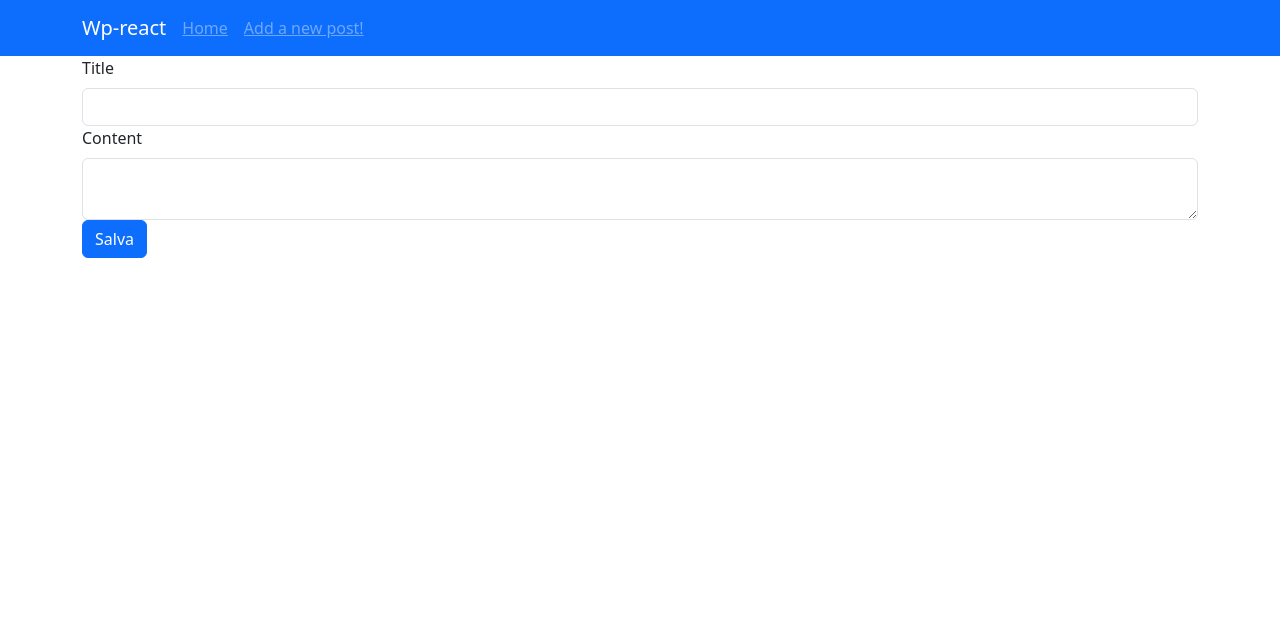
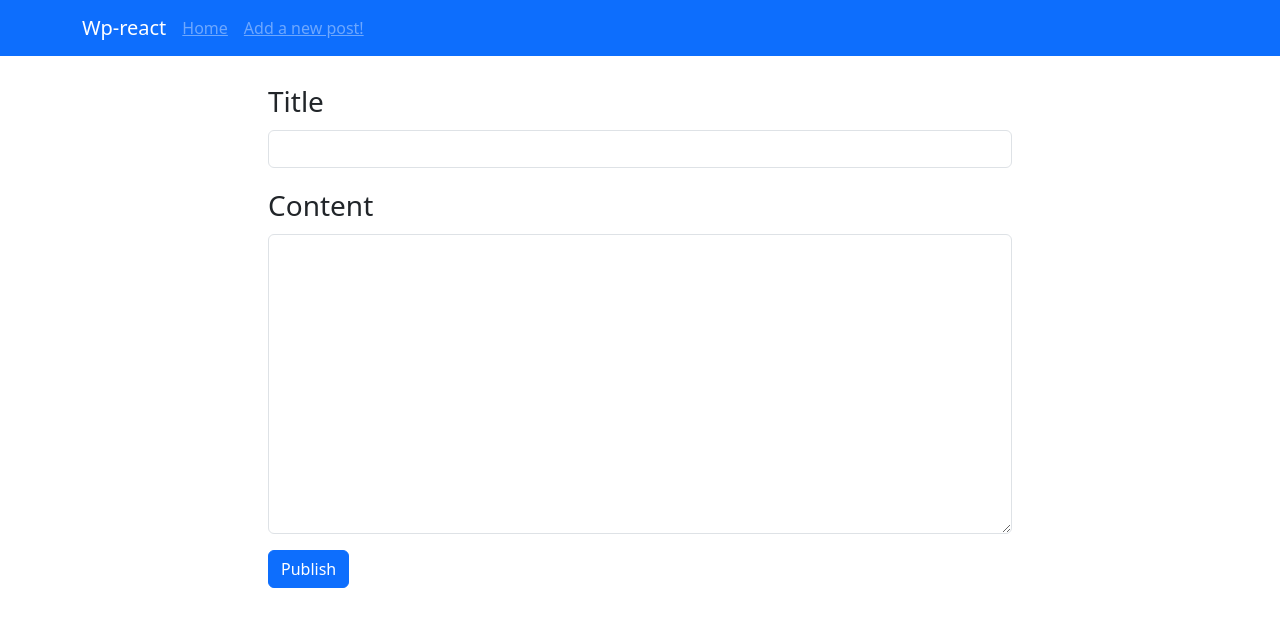
Before and after one commit to dama-p/BE-S3-L4, a React (Create React App) app: page /form in a window 1280 px wide. Shown: the top 626 px of the page. Built offline with nearby package versions, Linux system fonts and the light colour scheme; the HTML template or start-up script is replaced by a standard one.

Commit message:
Some more styling

```diff
--- a/src/components/EditForm.jsx
+++ b/src/components/EditForm.jsx
@@ -73,19 +73,19 @@ const EditForm = () => {
   return (
     post && (
       <>
-        <Container>
+        <Container style={{ maxWidth: '60%' }} className="mt-4">
 
 
-            <Form.Group controlId="formTitle">
-              <Form.Label>Title</Form.Label>
+            <Form.Group controlId="formTitle" className="mb-3">
+            <Form.Label className="fs-3">Title</Form.Label>
               <Form.Control type="text" value={newTitle} onChange={(e) => setNewTitle(e.target.value)} />
             </Form.Group>
-            <Form.Group controlId="formContent">
-              <Form.Label>Content</Form.Label>
+            <Form.Group controlId="formContent" className="mb-3">
+            <Form.Label className="fs-3">Content</Form.Label>
               <Form.Control as="textarea" defaultValue={newContent} onChange={(e) => setNewContent(e.target.value)} />
             </Form.Group>
 
-            <Button variant="primary" onClick={handleSave}>
+            <Button variant="primary" onClick={handleSave} className="me-2">
               Salva
             </Button>
             <Button variant="danger" onClick={deletePost}>
--- a/src/components/PostForm.jsx
+++ b/src/components/PostForm.jsx
@@ -40,21 +40,23 @@ const PostForm = () => {
   return (
 
     <>
-    <Container>
+    <Container style={{ maxWidth: '60%' }} className="mt-4">
 
 
-        <Form.Group controlId="formTitle">
-          <Form.Label>Title</Form.Label>
+        <Form.Group controlId="formTitle" className="mb-3">
+          <Form.Label className="fs-3">Title</Form.Label>
           <Form.Control type="text" required value={newTitle} onChange={(e) => setNewTitle(e.target.value)} />
         </Form.Group>
-        <Form.Group controlId="formContent">
-          <Form.Label>Content</Form.Label>
-          <Form.Control as="textarea" required value={newContent} onChange={(e) => setNewContent(e.target.value)} />
+        <Form.Group controlId="formContent" className="mb-3">
+          <Form.Label className="fs-3">Content</Form.Label>
+          <Form.Control as="textarea" required value={newContent} style={{ height: '300px' }} onChange={(e) => setNewContent(e.target.value)} />
         </Form.Group>
 
+        <div className="d-flex ms-auto">
+
         <Button variant="primary" onClick={handleSubmit}>
-          Salva
-        </Button>
+          Publish
+        </Button></div>
 
         </Container>
 
```
